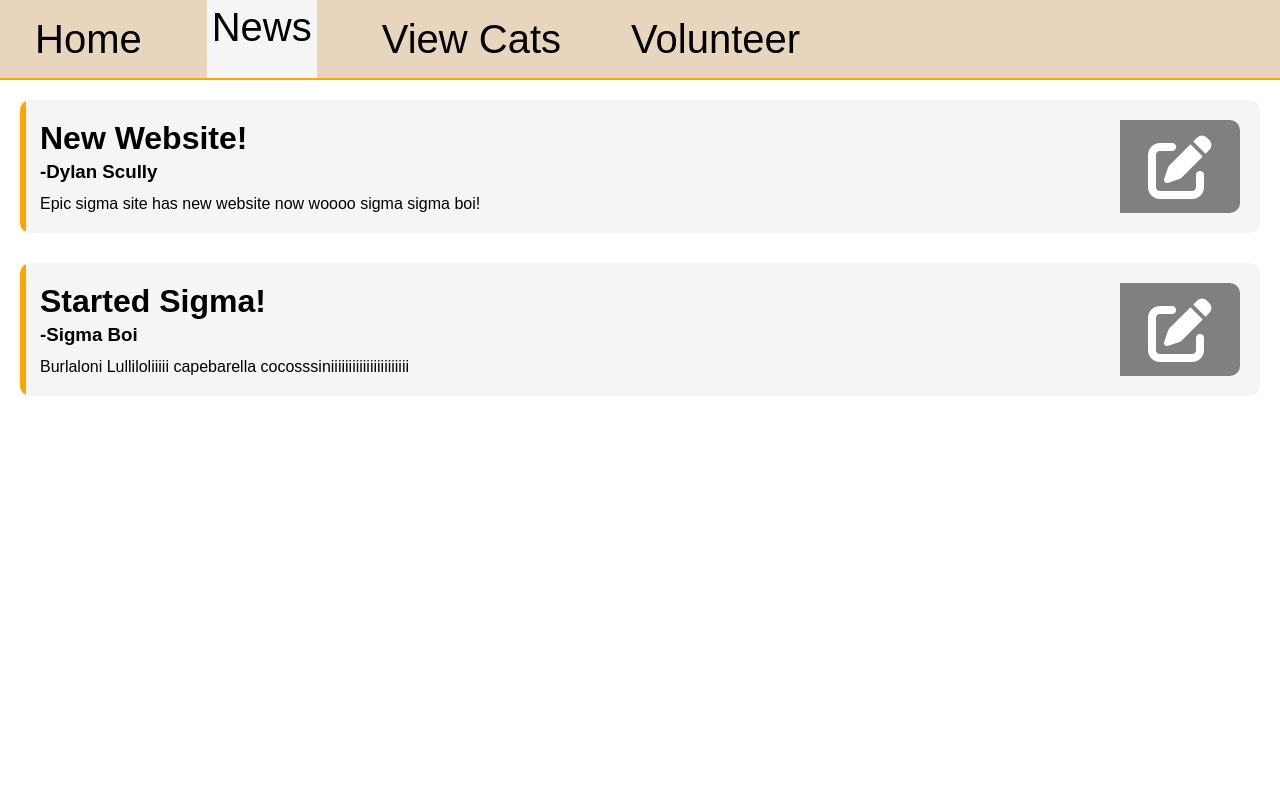
After one commit to JohnProgramming08/Cat-Adoption-Portal-Project, a Flask app: page /news/1 in a window 1280 px wide. The commit adds this page. Run offline with Flask 3, Linux system fonts and the light colour scheme.

Commit message:
Work on news form

```diff
--- a/forms.py
+++ b/forms.py
@@ -1,13 +1,18 @@
 from flask_wtf import FlaskForm
-from wtforms import StringField, PasswordField, SubmitField
-from wtforms.validators import DataRequired
+from wtforms import StringField, PasswordField, SubmitField, TextAreaField
+from wtforms.validators import DataRequired, Length
 
 class LoginForm(FlaskForm):
-	username = StringField("Username", render_kw={"placeholder": "Username"}, validators=[DataRequired()])
-	password = PasswordField("Password", render_kw={"placeholder": "Password"}, validators=[DataRequired()])
+	username = StringField("Username", render_kw={"placeholder": "Username"}, validators=[DataRequired(), Length(max=50)])
+	password = PasswordField("Password", render_kw={"placeholder": "Password"}, validators=[DataRequired(), Length(max=50)])
 	login = SubmitField("Log in")
 	sign_up = SubmitField("Sign Up")
 
 class UsernameForm(FlaskForm):
-	username = StringField("Username: ", validators=[DataRequired()])
+	username = StringField("Username: ", validators=[DataRequired(), Length(max=50)])
 	save = SubmitField("Save")
+
+class NewsForm(FlaskForm):
+	headline = StringField("Headline: ", validators=[DataRequired(), Length(max=50)])
+	description = TextAreaField("Description: ", validators=[DataRequired(), Length(max=250)])
+	submit = SubmitField("Submit")
--- a/main.py
+++ b/main.py
@@ -1,5 +1,5 @@
 from flask import Flask, render_template, redirect, url_for
-from forms import LoginForm, UsernameForm
+from forms import LoginForm, UsernameForm, NewsForm
 from flask_sqlalchemy import SQLAlchemy
 
 app = Flask(__name__)
@@ -12,6 +12,12 @@ class User(db.Model):
 	username = db.Column(db.String(50), nullable=False, unique=True)
 	password = db.Column(db.String(50), nullable=False)
 	level = db.Column(db.String(50), nullable=False)
+
+class News(db.Model):
+	id = db.Column(db.Integer, primary_key=True)
+	headline = db.Column(db.String(50), nullable=False, unique=True)
+	description = db.Column(db.String(250), nullable=False, unique=True)
+	author = db.Column(db.String(50), nullable=False)
 
 
 @app.route('/', methods=["GET", "POST"])
@@ -64,6 +70,12 @@ def home(id):
 		return render_template("home.html", user=user, form=form, error="none")
 
 
+@app.route('/news/<int:id>', methods=["GET", "POST"])
+def news(id):
+	user = User.query.filter(User.id==id).first()
+	form = NewsForm()
+	return render_template("news.html", user=user, form=form)
+
 
 if __name__ == "__main__":
-	app.run(debug=True, port=5000)
+	app.run(debug=True, port=8000)
--- /dev/null
+++ b/static/news.css
@@ -0,0 +1,151 @@
+body {
+    overflow-x: none;
+}
+
+main {
+	display: grid;
+	gap: 30px;
+	padding: 20px;
+    overflow-y: scroll;
+}
+
+.news-div {
+    position: relative;
+    border-radius: 10px;
+    background-color: whitesmoke;
+    padding: 20px;
+    overflow: hidden;
+    transition: border-color 0.3s;
+    display: flex;
+}
+
+.news-div::after {
+    content: "";
+    position: absolute;
+    top: 0; left: 0;
+    width: 0;
+    height: 100%;
+    border-radius: 10px;
+    box-sizing: border-box;
+    z-index: 1;
+    transition: width 0.4s;
+    pointer-events: none;
+    border: 3px solid orange;
+}
+
+.news-div:hover::after {
+    width: 100%;
+}
+
+.news-div * {
+    position: relative;
+    z-index: 2;
+}
+
+h2 {
+    font-size: 2rem;
+    margin-bottom: 4px;
+}
+
+p {
+	overflow: auto;
+    margin-top: 12px;
+}
+
+.content {
+    width: 90%;
+}
+
+.edit {
+    width: 10%;
+    height: 100%;
+    background-color: grey;
+    border-top-right-radius: 10px;
+    border-bottom-right-radius: 10px;
+    font-size: 4rem;
+    display: flex;
+    justify-content: center;
+    align-items: center;
+    color: white;
+}
+
+.edit:hover {
+    background-color: darkgrey;
+}
+
+.edit-btn:hover {
+    cursor: pointer;
+}
+
+form {
+    position: absolute;
+    top: 50%;
+    left: 50%;
+    transform: translate(-50%, -50%);
+    width: 60%;
+    border-radius: 20px;
+    display: flex;
+    flex-direction: column;
+    padding: 20px;
+    justify-content: center;
+    align-items: center;
+    font-size: 1.2rem;
+    background-color: #bbbbbb;
+    z-index: 10;
+    color: white;
+    border: 2px solid orange;
+}
+
+input, textarea {
+	width: 50%;
+    font-size: 1.3rem;
+    padding: 5px;
+	border: none;
+    border-bottom: 3px solid orange;
+    transition: 0.5s ease-in-out;
+    margin-bottom: 30px;
+    margin-top: 5px;
+    resize: none;
+}
+
+textarea {
+    height: 25vh;
+    width: 65%;
+}
+
+input[type="text"]:focus, textarea:focus {
+    border-top-left-radius: 15px;
+    border-top-right-radius: 15px;
+}
+
+input[type="submit"] {
+	background-color: #9999ff;
+	color: white;
+	border: 3px solid transparent;
+	transition: 0.3s ease-in-out;
+	border-radius: 10px;
+	width: auto;
+    margin-bottom: none;
+    font-size: 2rem;
+    padding: 15px;
+}
+
+input[type="submit"]:hover {
+	cursor: pointer;
+	border: 3px solid orange;
+	transition: 0.5s ease-in-out;
+}
+
+#screen-cover {
+    width: 100%;
+    height: 90%;
+    position: absolute;
+    z-index: 9;
+    background: transparent;
+    padding: 0;
+    margin: 0;
+}
+
+.hidden {
+    display: none;
+}
--- /dev/null
+++ b/static/news.js
@@ -0,0 +1,12 @@
+const editBtns = Array.from(document.getElementsByClassName('edit-btn'));
+const form = document.getElementById('form');
+const screenCover = document.getElementById('screen-cover');
+
+editBtns.forEach((btn) => {
+	btn.addEventListener('click', () => {
+		form.style.display = 'block';
+		screenCover.style.display = 'block';
+	});
+});
+
+// ADD A WAY TO GET RID OF FORM AFTER SHOWS UP
--- a/static/styles.css
+++ b/static/styles.css
@@ -2,6 +2,7 @@
 	margin: 0;
 	padding: 0;
 	box-sizing: border-box;
+	font-family:Arial, Helvetica, sans-serif;
 }
 
 html, body {
@@ -13,3 +14,48 @@ html, body {
 	color: #884444;
 	padding: 10px;
 }
+
+.selected {
+	height: 100%;
+	background-color: whitesmoke;
+}
+
+header {
+	width: 100%;
+	height: 10%;
+	background-color: rgb(231, 213, 190);
+	display: flex;
+	align-items: center;
+	border-bottom: 2px solid orange;
+}
+
+header a {
+	font-size: 2.5rem;
+	text-align: center;
+	padding: 5px;
+	margin-left: 30px;
+	margin-right: 30px;
+	position: relative;
+	display: inline-block;
+	text-decoration: none;
+	color: black;
+}
+
+header a::after {
+	content: "";
+	position: absolute;
+	left: 0;
+	bottom: 0;
+	width: 0;
+	height: 3px;
+	background: orange;
+	transition: width 0.3s;
+}
+
+header a:hover::after {
+	width: 100%;
+}
+
+header a:hover {
+	cursor: pointer;
+}
--- a/templates/home.html
+++ b/templates/home.html
@@ -6,8 +6,8 @@
 
 {% block content %}
 <header>
-	<a>Home</a>
-	<a>News</a>
+	<a href="/home/{{ user.id }}" class="selected">Home</a>
+	<a href="/news/{{ user.id }}">News</a>
 	<a>View Cats</a>
 	<a>Volunteer</a>
 	{% if user.level == "admin" %}
--- /dev/null
+++ b/templates/news.html
@@ -0,0 +1,54 @@
+{% extends "base.html" %}
+
+{% block style %}
+<link rel="stylesheet" href="{{ url_for('static', filename='news.css') }}">
+<link rel="stylesheet" href="https://cdnjs.cloudflare.com/ajax/libs/font-awesome/6.5.0/css/all.min.css">
+{% endblock %}
+
+{% block content %}
+<header>
+	<a href="/home/{{ user.id }}">Home</a>
+	<a href="/news/{{ user.id }}" class="selected">News</a>
+	<a>View Cats</a>
+	<a>Volunteer</a>
+	{% if user.level == "admin" %}
+	<a>Admin</a>
+	{% endif %}
+</header>
+
+<div id="screen-cover" class="hidden"></div>
+<main>
+	<form action="/news/{{ user.id }}" method="post" id="form" class="hidden">
+		{{ form.hidden_tag() }}
+		{{ form.headline.label }}
+		{{ form.headline() }}
+		{{ form.description.label }}
+		{{ form.description() }}
+		{{ form.submit() }}
+	</form>
+
+	<div class="news-div">
+		<div class="content">
+			<h2>New Website!</h2>
+			<h3>-Dylan Scully</h3>
+			<p>Epic sigma site has new website now woooo sigma sigma boi!</p>
+		</div>
+		<div class="edit">
+			<i class="fas fa-pen-to-square edit-btn"></i>
+		</div>
+	</div>
+
+	<div class="news-div">
+		<div class="content">
+			<h2>Started Sigma!</h2>
+			<h3>-Sigma Boi</h3>
+			<p>Burlaloni Lulliloliiiii capebarella cocosssiniiiiiiiiiiiiiiiiiiiiii</p>
+		</div>
+		<div class="edit">
+			<i class="fas fa-pen-to-square edit-btn"></i>
+		</div>
+	</div>
+
+</main>
+<script src="{{ url_for('static', filename='news.js') }}"></script>
+{% endblock %}
```
Also changed, not shown: static/home.css (+7 -45 lines), instance/data.db.
